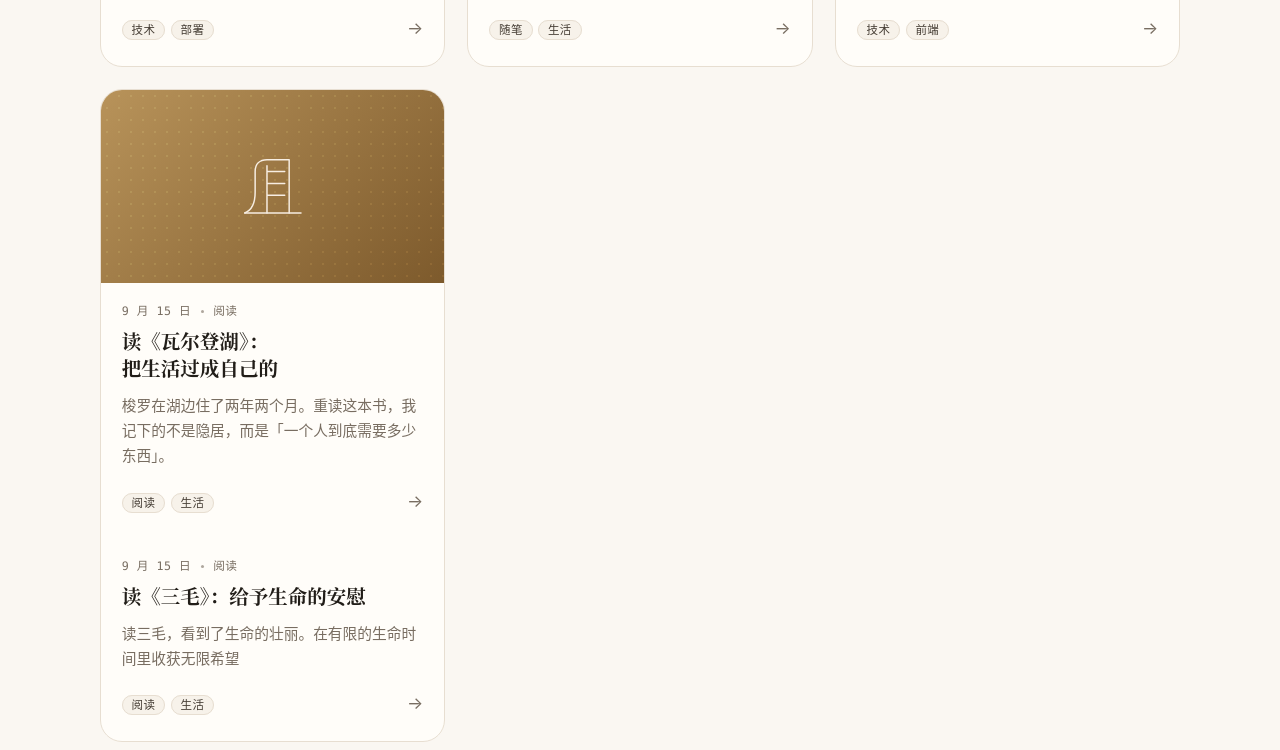
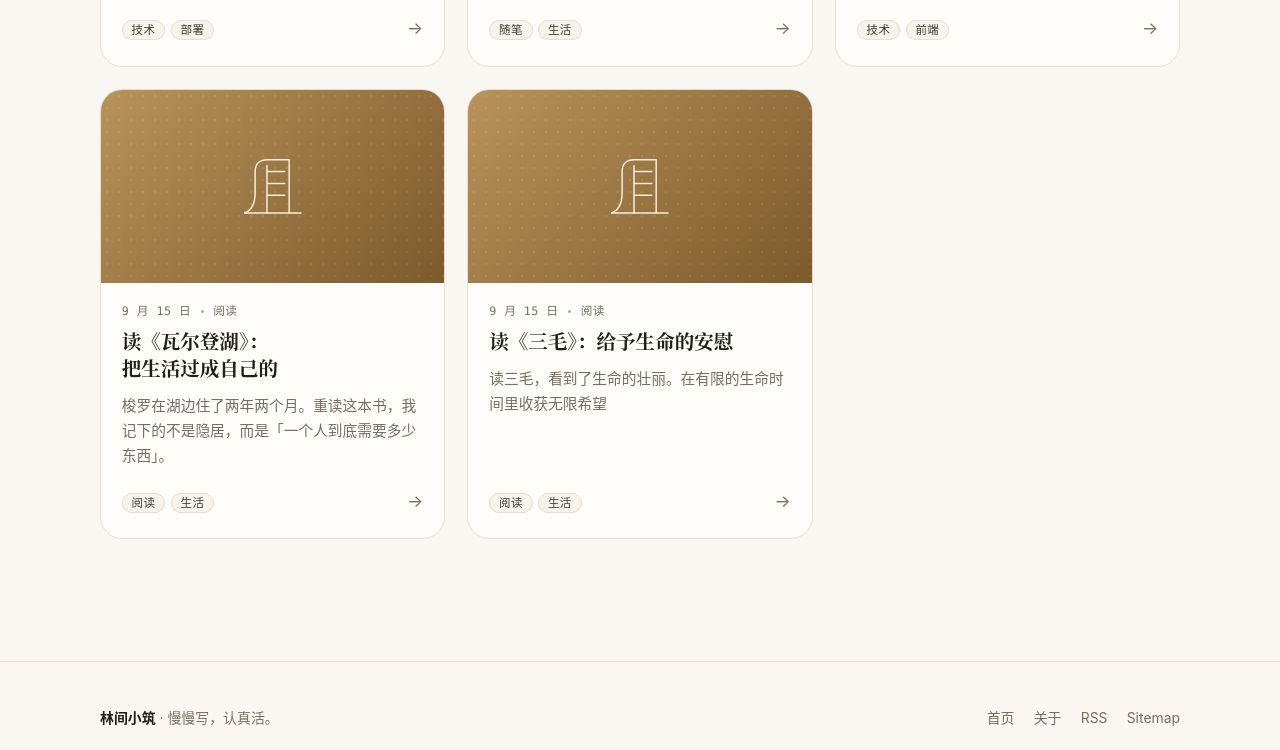
Before and after one commit to WQDEV556/wqdev556.github.io, a plain HTML site: page index.html in a window 1280 px wide. Shown: the part 1759-2509 px from the top of the page. Drawn offline with Linux system fonts and the light colour scheme.

Commit message:
Update index.html

```diff
--- a/index.html
+++ b/index.html
@@ -293,7 +293,16 @@
                 <span class="arrow" aria-hidden="true">→</span>
               </div>
             </div>
-             <div class="card-body">
+          </li>
+           <li class="card reveal" data-post data-tags="阅读 生活" data-search="读瓦尔登湖 梭罗 极简 生活 阅读 笔记">
+            <div class="card-cover cover-sand" aria-hidden="true">
+              <svg viewBox="0 0 120 120" fill="none" stroke="currentColor" stroke-width="2" stroke-linecap="round" stroke-linejoin="round">
+                <path d="M22 96c10-4 14-14 14-28V40c0-10 6-16 16-16h30v72"></path>
+                <path d="M52 96V32M52 40h24M52 56h24M52 72h24"></path>
+                <path d="M22 96h76"></path>
+              </svg>
+            </div>
+              <div class="card-body">
               <div class="card-meta">
                 <time datetime="2026-09-15">9 月 15 日</time>
                 <span class="sep" aria-hidden="true"></span>
```
